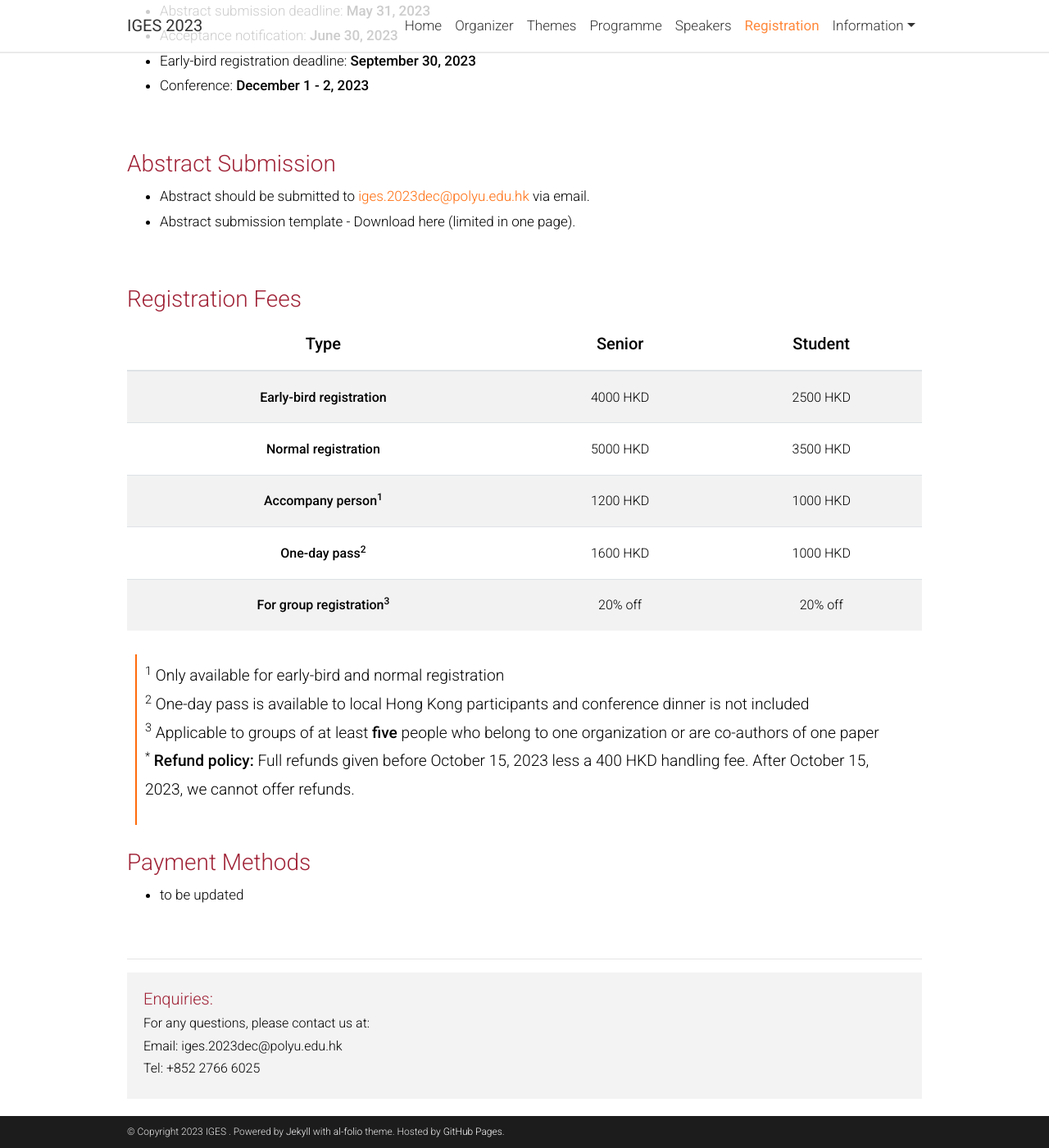
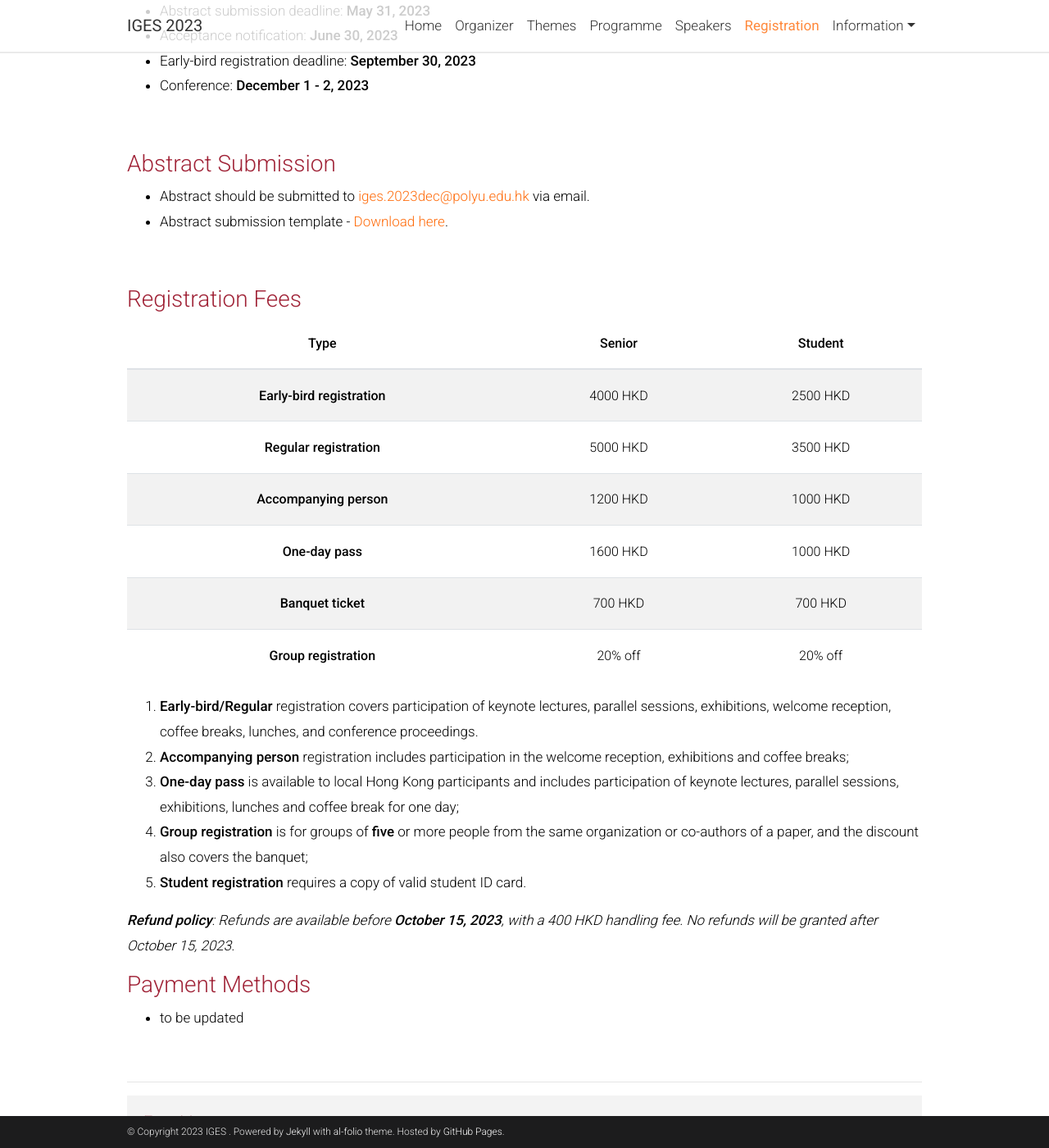
Before and after one commit to iges2023/iges2023.github.io, a Jekyll site: the page built from _pages/registration.md, in a window 1280 px wide and 1400 px high, scrolled down 568 px. Shown: the whole window at 82% size. Built offline with Jekyll 4.4.1, drawn with Linux system fonts in a browser that asks for light colours; comment, search, counter and statistics services are not loaded; a style sheet for code colours, icons or effects is not loaded.

Commit message:
update banquet ticket

```diff
--- a/_pages/registration.md
+++ b/_pages/registration.md
@@ -18,27 +18,31 @@ nav_order: 4
 ### Abstract Submission
 
 * Abstract should be submitted to [iges.2023dec@polyu.edu.hk](mailto:iges.2023dec@polyu.edu.hk) via email.
-* Abstract submission template - Download here (limited in one page).
+* Abstract submission template - [Download here](../assets/templates/IGES2023_abstract template.docx).
 
 <br>
 
 ### Registration Fees
 
 
-| **Type**{: .h5} | **Senior**{: .h5} | **Student**{: .h5} |
+| **Type**{: .h6} | **Senior**{: .h6} | **Student**{: .h6} |
 | :-----: | :-----: | :-----: |
 | **Early-bird registration**| 4000 HKD | 2500 HKD |
-| **Normal registration**| 5000 HKD | 3500 HKD |
-| **Accompany person<sup>1</sup>**| 1200 HKD | 1000 HKD |
-| **One-day pass<sup>2</sup>**| 1600 HKD | 1000 HKD |
-| **For group registration<sup>3</sup>**| 20% off | 20% off |
+| **Regular registration**| 5000 HKD | 3500 HKD |
+| **Accompanying person**| 1200 HKD | 1000 HKD |
+| **One-day pass**| 1600 HKD | 1000 HKD |
+| **Banquet ticket**| 700 HKD | 700 HKD |
+| **Group registration**| 20% off | 20% off |
 {: .table}
 {: .table-striped}
 
-> <sup>1</sup> Only available for early-bird and normal registration <br>
- <sup>2</sup> One-day pass is available to local Hong Kong participants and conference dinner is not included <br>
- <sup>3</sup> Applicable to groups of at least **five** people who belong to one organization or are co-authors of one paper <br>
- <sup>*</sup> **Refund policy:** Full refunds given before October 15, 2023 less a 400 HKD handling fee. After October 15, 2023, we cannot offer refunds.
+1. **Early-bird/Regular** registration covers participation of keynote lectures, parallel sessions, exhibitions, welcome reception, coffee breaks, lunches, and conference proceedings.
+2. **Accompanying person** registration includes participation in the welcome reception, exhibitions and coffee breaks;
+3. **One-day pass** is available to local Hong Kong participants and includes participation of keynote lectures, parallel sessions, exhibitions, lunches and coffee break for one day;
+4. **Group registration** is for groups of **five** or more people from the same organization or co-authors of a paper, and the discount also covers the banquet;
+5. **Student registration** requires a copy of valid student ID card.
+
+***Refund policy**: Refunds are available before **October 15, 2023**, with a 400 HKD handling fee. No refunds will be granted after October 15, 2023.*
 
 ### Payment Methods
  * to be updated
```
Also changed, not shown: 1 other file.
